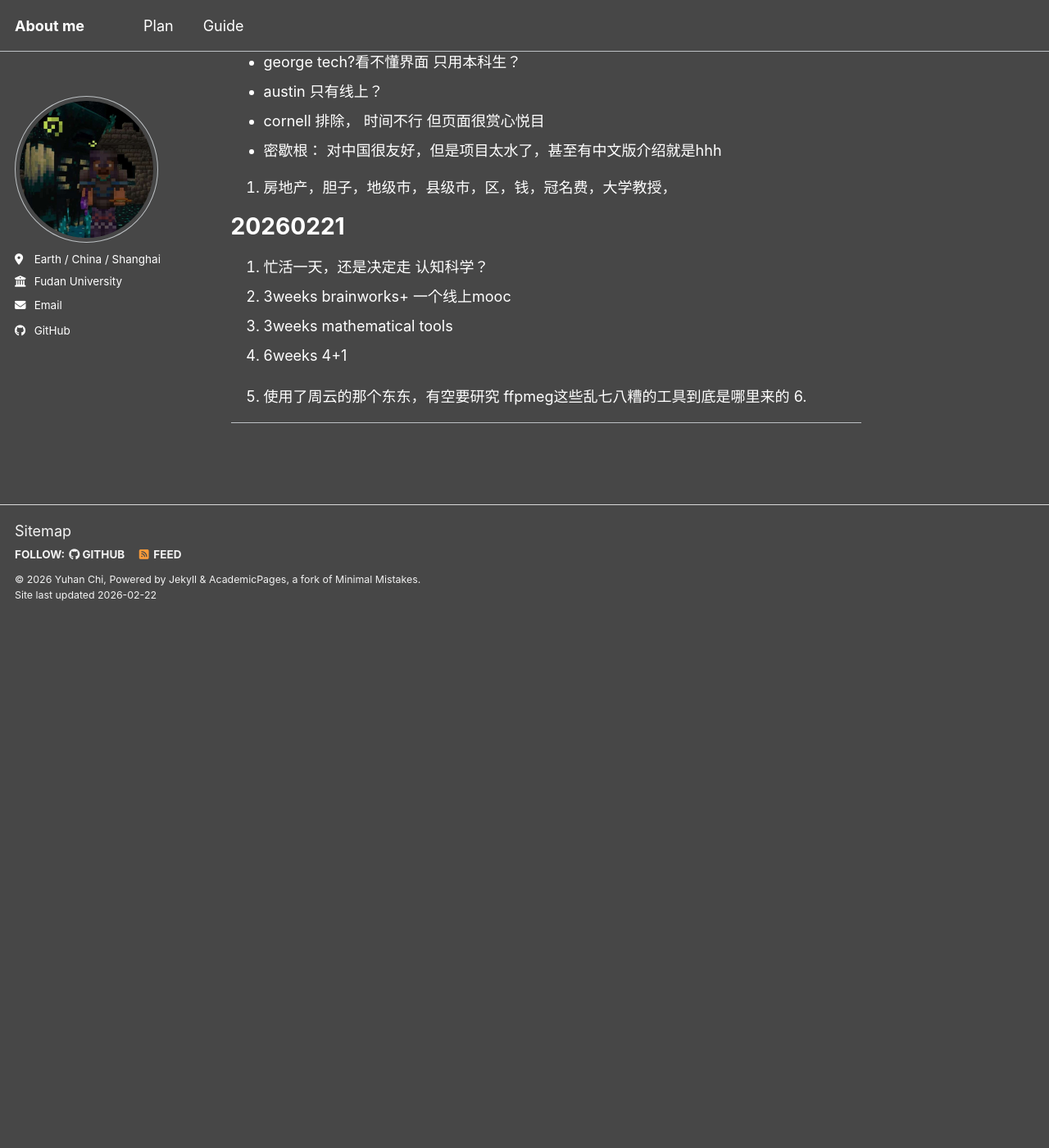
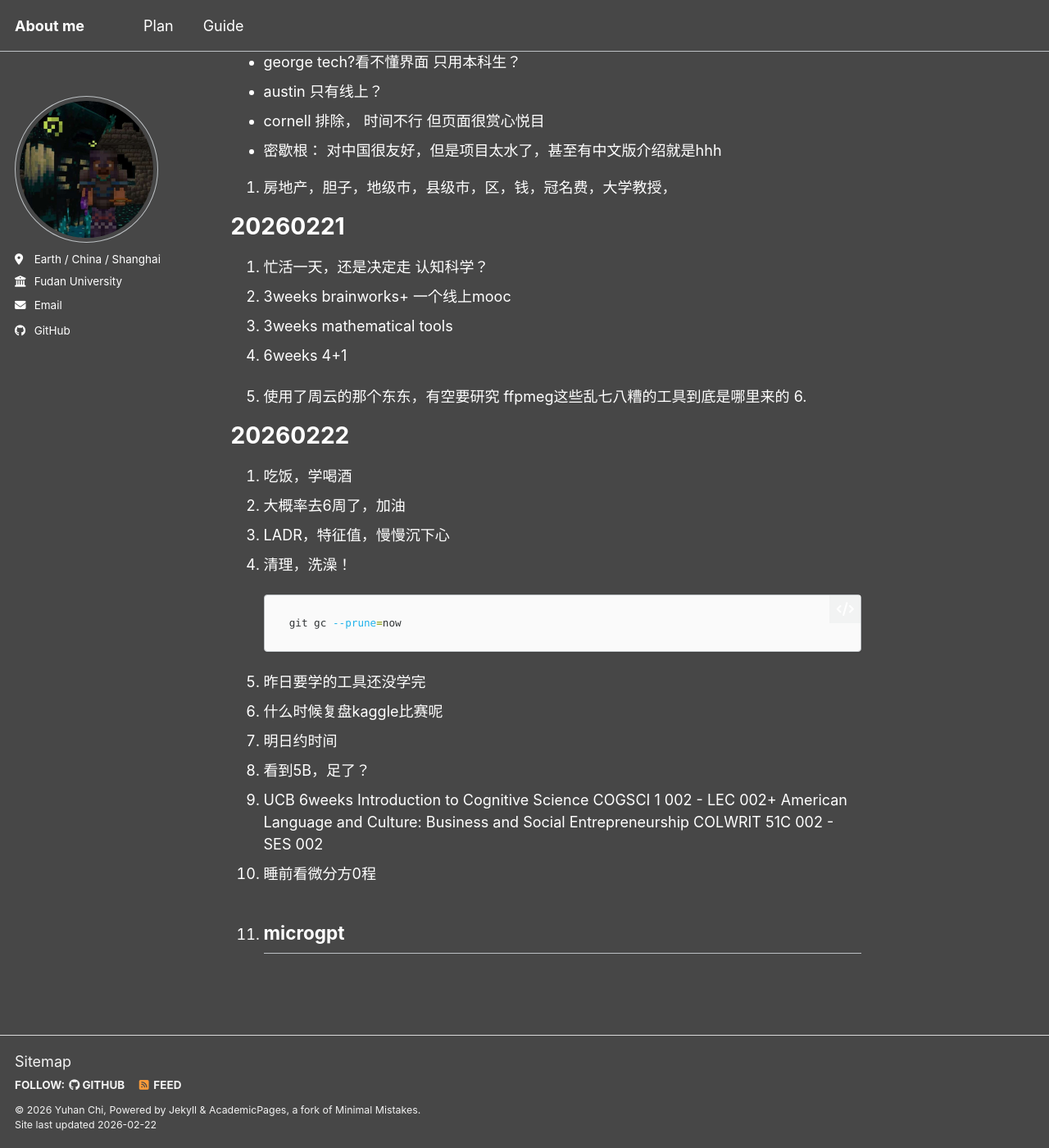
Before and after one commit to Chi-Shan0707/Chi-Shan0707.github.io, a Jekyll site: the page built from _pages/review.md, in a window 1280 px wide and 1400 px high, scrolled down 13356 px. Shown: the whole window at 82% size. Built offline with Jekyll 4.4.1, drawn with Linux system fonts in a browser that asks for light colours; a script bundle is joined from its source files by our own code; library files that are not in the unit come from our copies; before the commit the page ends 14109 px from its top, so only the background shows below that.

Commit message:
review: 20250622

````diff
--- a/_pages/review.md
+++ b/_pages/review.md
@@ -449,4 +449,20 @@
 5. 使用了周云的那个东东，有空要研究 ffpmeg这些乱七八糟的工具到底是哪里来的
 6.
 
+# 20260222
+1. 吃饭，学喝酒
+2. 大概率去6周了，加油
+3. LADR，特征值，慢慢沉下心
+4. 清理，洗澡！
+
+    ```bash
+    git gc --prune=now
+    ```
+5. 昨日要学的工具还没学完
+6. 什么时候复盘kaggle比赛呢
+7. 明日约时间
+8. 看到5B，足了？
+9. UCB 6weeks  Introduction to Cognitive Science  COGSCI 1 002 - LEC 002+ American Language and Culture: Business and Social Entrepreneurship COLWRIT 51C 002 - SES 002
+10. 睡前看微分方0程
+11. microgpt
 ---
````
